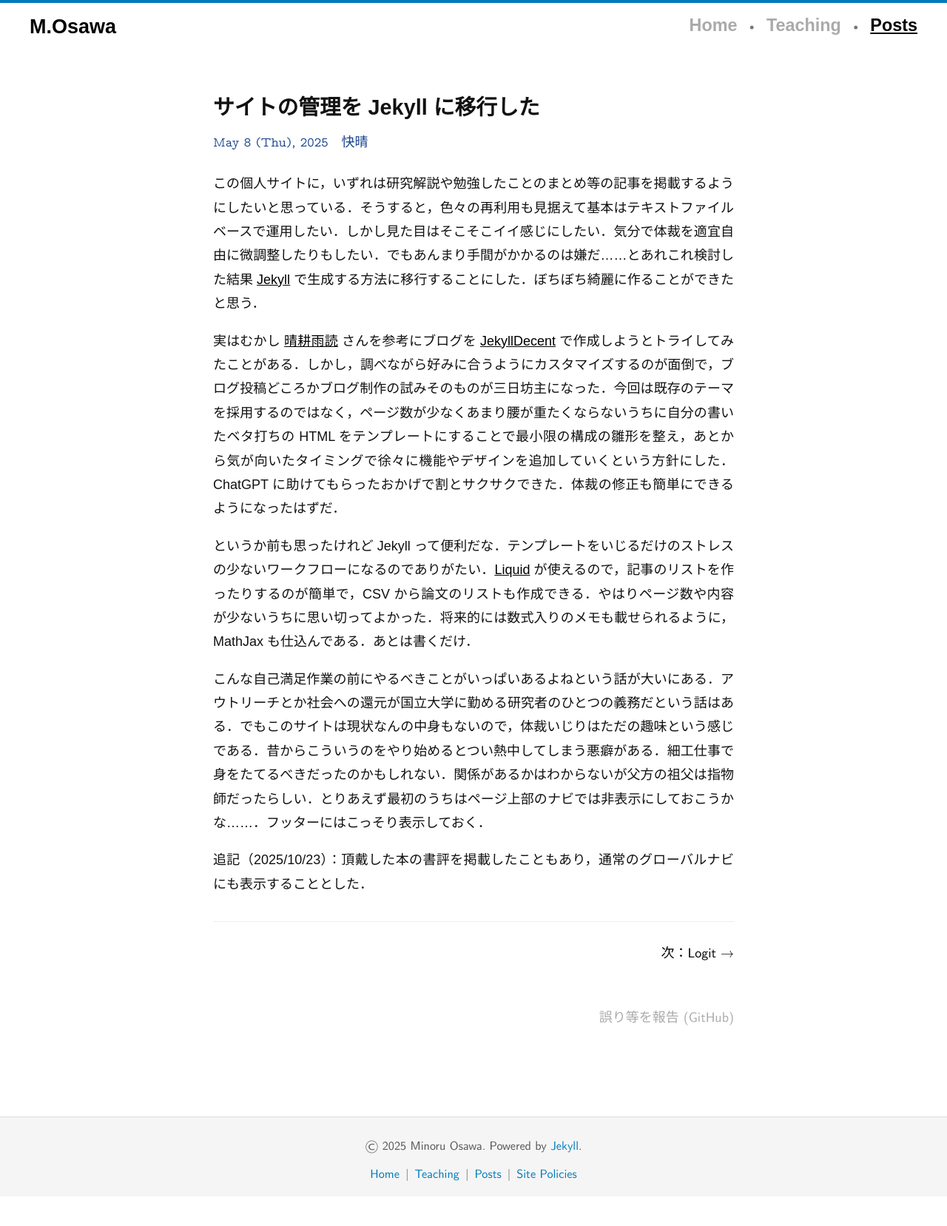
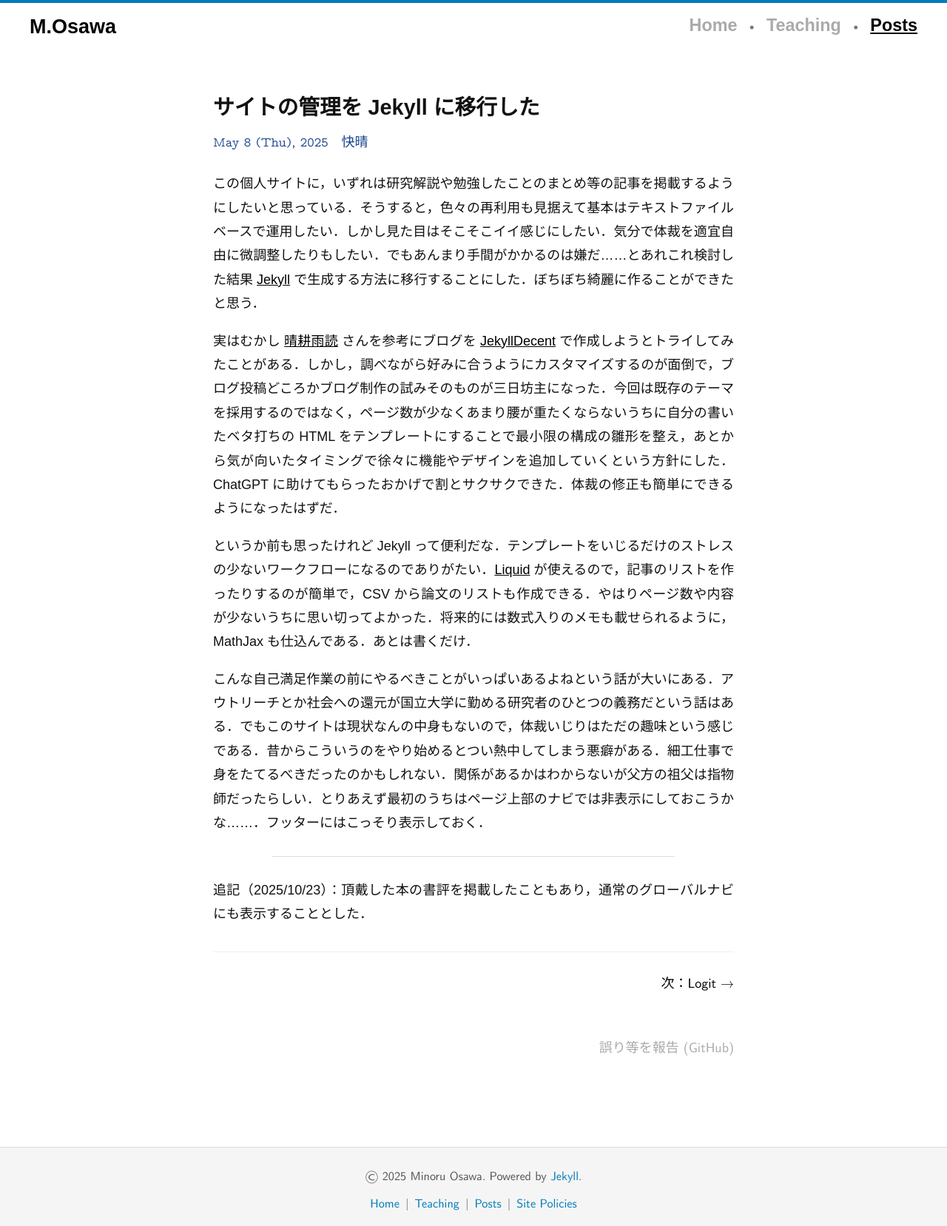
Before and after one commit to mino-osawa/mino-osawa.github.io, a Jekyll site: the page built from _posts/2025-05-08-migrate-to-jekyll.markdown, in a window 1280 px wide. Shown: the whole page at 74% size. Built offline with Jekyll 4.4.1, drawn with Linux system fonts in a browser that asks for light colours; some web fonts are replaced; before the commit the page ends 1617 px from its top, so only the background shows below that.

Commit message:
minor fix

```diff
--- a/_posts/2025-05-08-migrate-to-jekyll.markdown
+++ b/_posts/2025-05-08-migrate-to-jekyll.markdown
@@ -14,4 +14,6 @@ misc: 快晴
 
 こんな自己満足作業の前にやるべきことがいっぱいあるよねという話が大いにある．アウトリーチとか社会への還元が国立大学に勤める研究者のひとつの義務だという話はある．でもこのサイトは現状なんの中身もないので，体裁いじりはただの趣味という感じである．昔からこういうのをやり始めるとつい熱中してしまう悪癖がある．細工仕事で身をたてるべきだったのかもしれない．関係があるかはわからないが父方の祖父は指物師だったらしい．とりあえず最初のうちはページ上部のナビでは非表示にしておこうかな……．フッターにはこっそり表示しておく．
 
+<hr>
+
 追記（2025/10/23）：頂戴した本の書評を掲載したこともあり，通常のグローバルナビにも表示することとした．
--- a/_sass/components/_posts.scss
+++ b/_sass/components/_posts.scss
@@ -87,6 +87,14 @@
   h2 {
     font-size: clamp(1.2rem, 4vw, 1.6rem);
     margin-top: 1em;
+  }
+
+  hr {
+    margin: 1.8rem 5rem;
+    color: #eee;
+    @media (max-width: 768px) {
+        margin: 1.8rem 2rem;
+    }
   }
 
   p,
```
Also changed, not shown: _sass/utilities/_utilities.scss (line endings or trailing spaces).
